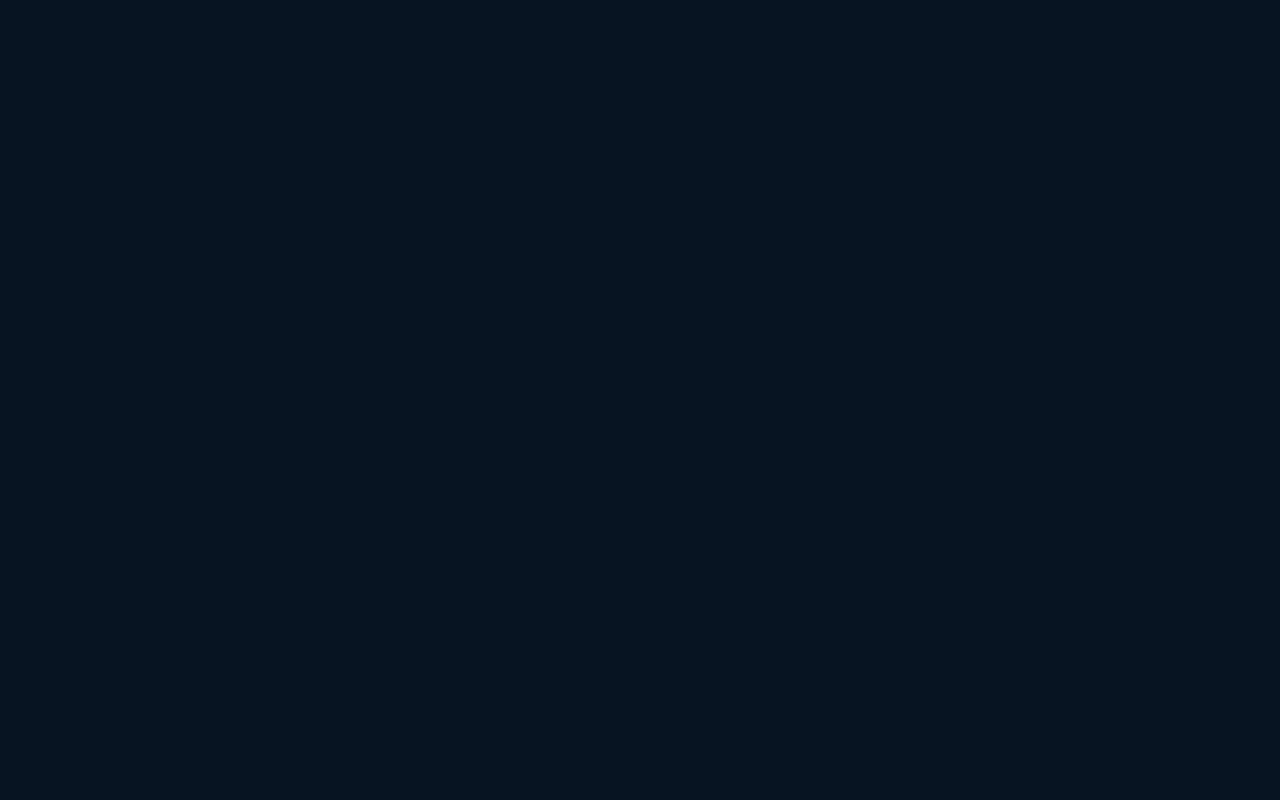
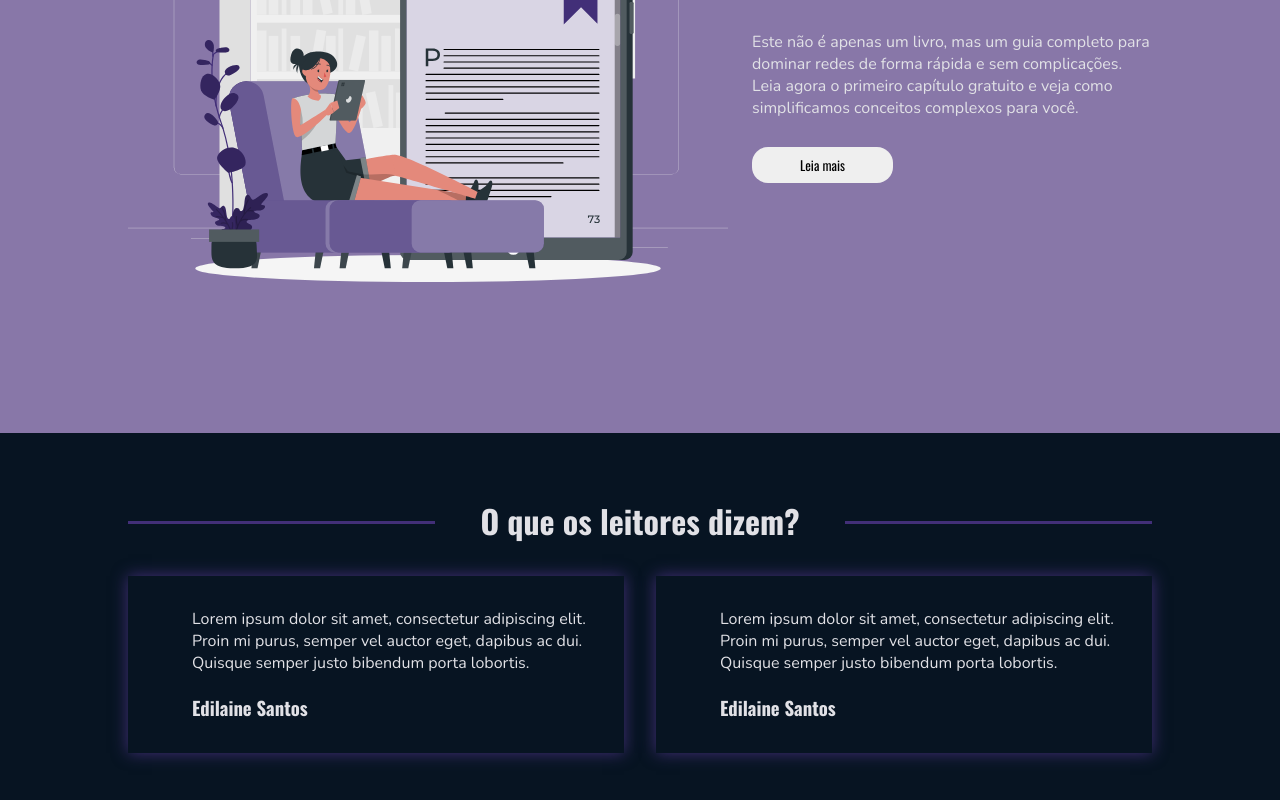
Before and after one commit to edilaine-as/reactjs_landingpage, a React (Vite) app: page / in a window 1280 px wide. Shown: the part 1552-2352 px from the top of the page. Before the commit the page ends 1137 px from the top, so only its background shows below. Built offline with nearby package versions, Linux system fonts and the light colour scheme.

Commit message:
feat develop preview and readers comments sections

```diff
--- /dev/null
+++ b/src/components/Reader/index.tsx
@@ -0,0 +1,17 @@
+import { ReaderContainer } from './styles'
+
+interface ReaderProps {
+  name: string
+  message: string
+}
+
+export function Reader({ name, message }: ReaderProps) {
+  return (
+    <ReaderContainer>
+      <div>
+        <p>{message}</p>
+        <h3>{name}</h3>
+      </div>
+    </ReaderContainer>
+  )
+}
--- /dev/null
+++ b/src/components/Reader/styles.ts
@@ -0,0 +1,16 @@
+import styled from 'styled-components'
+
+export const ReaderContainer = styled.div`
+    display: flex;
+    gap: 20px;
+
+    box-shadow: 0px 0px 15px ${({ theme }) => theme.colors.primary};
+
+    padding: 2rem 2rem 2rem 4rem;
+
+    div {
+        display: flex;
+        flex-direction: column;
+        gap: 20px;
+    }
+`
--- a/src/pages/Home/index.tsx
+++ b/src/pages/Home/index.tsx
@@ -4,7 +4,6 @@ import {
   Globe,
   GlobeHemisphereWest,
   Plug,
-  ShareNetwork,
   Stack,
 } from 'phosphor-react'
 import {
@@ -16,10 +15,14 @@ import {
   PreviewContainer,
   PreviewWrapper,
   PriceContainer,
+  Readers,
   ReadersContainer,
+  ReadersWrapper,
   Topic,
   TopicsContainer,
+  TopicsWrapper,
 } from './styles'
+import { Reader } from '@/components/Reader'
 
 export function Home() {
   return (
@@ -39,6 +42,7 @@ export function Home() {
       </IntroContainer>
 
       <TopicsContainer>
+        <TopicsWrapper>
           <h1>Tópicos abordados</h1>
           <ul>
             <li>
@@ -81,8 +85,8 @@ export function Home() {
                 </IconContainer>
                 <h2>TCP & UDP</h2>
                 <p>
-                Diferenças e funcionamento do Three-Way Handshake e controle de
-                fluxo
+                  Diferenças e funcionamento do Three-Way Handshake e controle
+                  de fluxo
                 </p>
               </Topic>
             </li>
@@ -97,11 +101,12 @@ export function Home() {
               </Topic>
             </li>
           </ul>
+        </TopicsWrapper>
       </TopicsContainer>
 
-      {/* <PreviewContainer>
+      <PreviewContainer>
         <PreviewWrapper>
-          <img src="/images/cover.jpg" alt="" />
+          <img src="/images/reading-book.svg" alt="" />
           <div>
             <h1>Prévia Grátis</h1>
             <p>
@@ -114,18 +119,32 @@ export function Home() {
             <Button type="button">Leia mais</Button>
           </div>
         </PreviewWrapper>
-      </PreviewContainer> */}
+      </PreviewContainer>
+
+      <ReadersContainer>
+        <ReadersWrapper>
+          <h1>O que os leitores dizem?</h1>
+          <Readers>
+            <Reader
+              name="Edilaine Santos"
+              message="Lorem ipsum dolor sit amet, consectetur adipiscing elit. Proin mi
+          purus, semper vel auctor eget, dapibus ac dui. Quisque semper justo
+          bibendum porta lobortis."
+            />
+            <Reader
+              name="Edilaine Santos"
+              message="Lorem ipsum dolor sit amet, consectetur adipiscing elit. Proin mi
+          purus, semper vel auctor eget, dapibus ac dui. Quisque semper justo
+          bibendum porta lobortis."
+            />
+          </Readers>
+        </ReadersWrapper>
+      </ReadersContainer>
 
       {/*
-
             <NoteContainer>
 
             </NoteContainer>
-
-            <ReadersContainer>
-                <div>reader a</div>
-                <div>reader b</div>
-            </ReadersContainer>
 
             <PriceContainer>
 
--- a/src/pages/Home/styles.ts
+++ b/src/pages/Home/styles.ts
@@ -1,16 +1,10 @@
 import styled from 'styled-components'
 
-export const HomeContainer = styled.div`
-
-`
-
-export const IntroContainer = styled.div`
-    background-color: ${({ theme }) => theme.colors.primary};
-`
+export const HomeContainer = styled.div``
 
 export const Container = styled.div`
     margin: 0 auto;
-    margin-bottom: 4rem;
+    padding: 4rem 0;
     max-width: 64rem;
 
     @media (max-width: 768px) {
@@ -20,6 +14,10 @@ export const Container = styled.div`
     @media (max-width: 1024px) {
         max-width: 54rem;
     }
+`
+
+export const IntroContainer = styled.div`
+    background-color: ${({ theme }) => theme.colors.primary};
 `
 
 export const IntroWrapper = styled(Container)`
@@ -36,13 +34,15 @@ export const IntroWrapper = styled(Container)`
     }
 `
 
-export const TopicsContainer = styled(Container)`
+export const TopicsContainer = styled.div``
+
+export const TopicsWrapper = styled(Container)`
     display: grid;
 
-    h1 {
+    h1{
         text-align: center;
         position: relative;
-        margin: 20px 0;
+        margin-bottom: 2rem;
     }
 
     h1::before,
@@ -51,7 +51,7 @@ export const TopicsContainer = styled(Container)`
         position: absolute;
         top: 50%;
         width: 34%; /* Controla o comprimento da linha */
-        border-top: 2px solid ${({ theme }) => theme.colors.primary};
+        border-top: 3px solid ${({ theme }) => theme.colors.primary};
     }
 
     h1::before {
@@ -78,7 +78,6 @@ export const Topic = styled.div`
     display: flex;
     flex-direction: column;
     align-items: center;
-
 `
 
 export const IconContainer = styled.div`
@@ -90,28 +89,60 @@ export const IconContainer = styled.div`
 `
 
 export const PreviewContainer = styled.div`
-    ${({ theme }) => theme.colors.primary}
+    background-color: ${({ theme }) => theme.colors.secondary};
 `
 
 export const PreviewWrapper = styled(Container)`
     display: grid;
     grid-template-columns: 1.5fr 1fr;
-    justify-content: center;
     align-items: center;
+    gap: 1.5rem;
 
-    img {
-        max-width: 300px;
+    div {
+
+        p {
+            margin: 1.75rem 0;
+        }
     }
+`
+
+export const ReadersContainer = styled.div``
+
+export const ReadersWrapper = styled(Container)`
+    h1{
+        text-align: center;
+        position: relative;
+        margin-bottom: 2rem;
+    }
+
+    h1::before,
+    h1::after {
+    content: '';
+        position: absolute;
+        top: 50%;
+        width: 30%;
+        border-top: 3px solid ${({ theme }) => theme.colors.primary};
+    }
+
+    h1::before {
+        left: 0;
+    }
+
+    h1::after {
+        right: 0;
+    }
+`
+
+export const Readers = styled.div`
+    display: grid;
+    grid-template-columns: repeat(2, 1fr);
+    gap: 2rem;
 `
 
 export const NoteContainer = styled.div`
 
 `
 
-export const ReadersContainer = styled.div`
-
-`
-
 export const PriceContainer = styled.div`
 
 `
--- a/src/styles/themes/default.ts
+++ b/src/styles/themes/default.ts
@@ -3,7 +3,7 @@ export const defaultTheme = {
     'base-background': '#071422',
     'base-text': '#E1E1E6',
     primary: '#422F78',
-    secondary: '#04D361',
+    secondary: '#8877A8',
   },
   fontSizes: {
     textXS: '0.75rem',
```
Also changed, not shown: public/images/reading-book.svg (added). Lines whose indentation alone changed are shown as unchanged.
